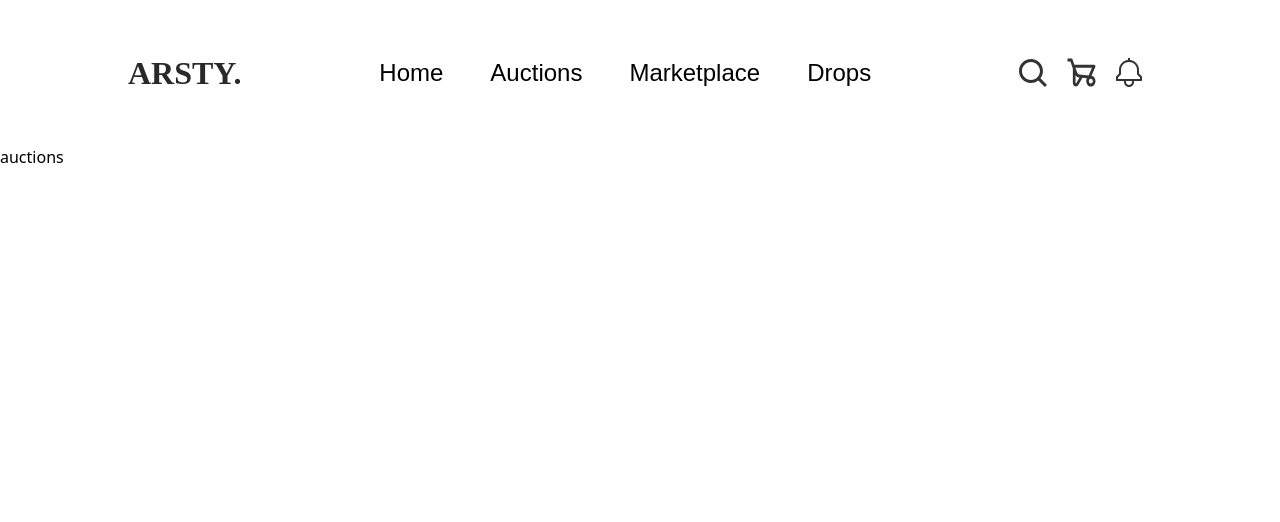
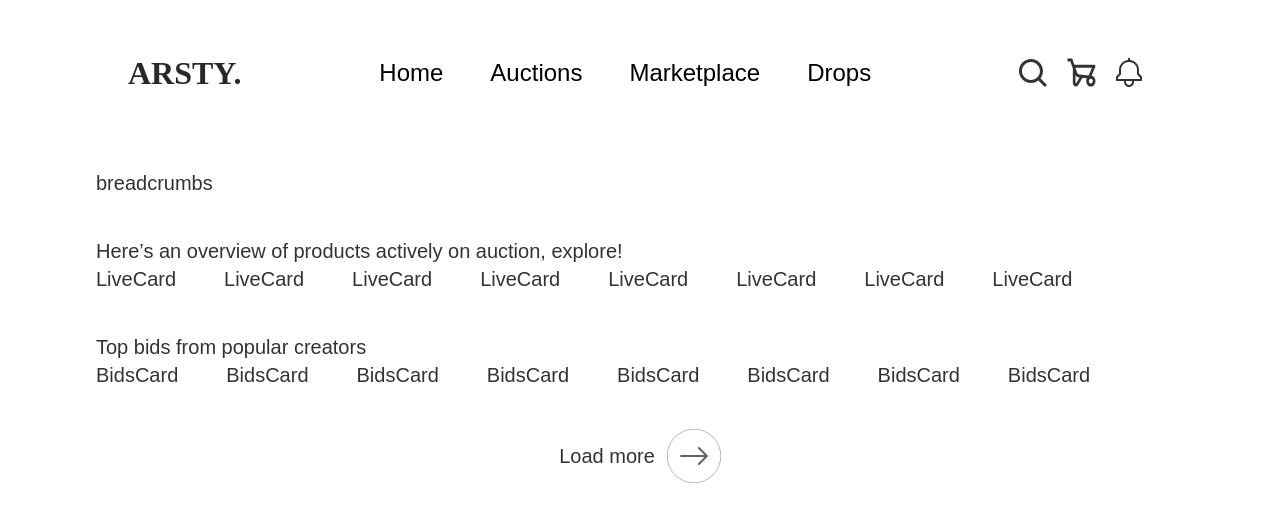
Before and after one commit to eniiku/Artsy, a React (Vite) app: page /auctions in a window 1280 px wide. Shown: the top 522 px of the page. Built offline with nearby package versions, Linux system fonts and the light colour scheme; a web font is replaced by a local one.

Commit message:
feat(Auction): create auctions main page

```diff
--- a/src/App.tsx
+++ b/src/App.tsx
@@ -2,6 +2,7 @@ import { Route, Routes } from 'react-router-dom';
 
 import { Navbar } from './components/layout';
 import { HomePage, MarketItemDetails, MarketPage } from './views';
+import AuctionPage from './views/Auction/AuctionPage/AuctionPage';
 
 const App = () => {
   return (
@@ -10,7 +11,7 @@ const App = () => {
         <Route index element={<HomePage />} />
         <Route path='marketplace' element={<MarketPage />} />
         <Route path='marketplace/:id' element={<MarketItemDetails />} />
-        <Route path='auctions' element={<div>auctions</div>} />
+        <Route path='auctions' element={<AuctionPage />} />
         <Route path='drops' element={<div>drops</div>} />
       </Route>
     </Routes>
--- /dev/null
+++ b/src/views/Auction/AuctionPage/AuctionPage.tsx
@@ -0,0 +1,43 @@
+import styles from '@/styles';
+import arrowRightIcon from '@/assets/icons/chevron/icon-arrow-right.svg';
+
+const AuctionPage = () => {
+  return (
+    <div
+      className={`font-satoshi font-medium text-xl text-dark_gray_clr-200 ${styles.xPadding}`}
+    >
+      <div className='mt-6'>breadcrumbs</div>
+
+      {/* Live Auction */}
+
+      <div className='my-10'>
+        <p>Here’s an overview of products actively on auction, explore!</p>
+
+        <ul className='flex gap-12 overflow-hidden'>
+          {['', '', '', '', '', '', '', ''].map((item, index) => (
+            <li key={index}>LiveCard</li>
+          ))}
+        </ul>
+      </div>
+
+      <div className='my-10'>
+        <h3>Top bids from popular creators </h3>
+
+        <ul className='flex gap-12 overflow-hidden'>
+          {['', '', '', '', '', '', '', ''].map((item, index) => (
+            <li key={index}>BidsCard</li>
+          ))}
+        </ul>
+      </div>
+
+      <div className='grid place-content-center'>
+        <button className='font-normal flex items-center gap-3'>
+          Load more
+          <img src={arrowRightIcon} role='presentation' className='w-[54px]' />
+        </button>
+      </div>
+    </div>
+  );
+};
+
+export default AuctionPage;
```
